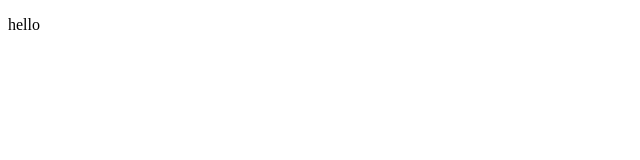
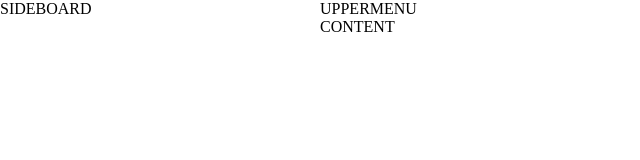
Before and after one commit to RoyBlackfyre/Dashbord, a plain HTML site: page index.html in a window 1280 px wide. Shown: the whole page, without its empty margins (0-640 px from the left). Drawn offline with Linux system fonts and the light colour scheme.

Commit message:
Add basic Layout
Created the 3 different elements of the webpage,
and layout of the grid

```diff
--- a/index.html
+++ b/index.html
@@ -7,6 +7,10 @@
     <title>Document</title>
 </head>
 <body>
-    <p>hello</p>
+    <div class="container">
+        <div class="sideboard">SIDEBOARD</div>
+        <div class="uppermenu">UPPERMENU</div>
+        <div class="content">CONTENT</div>
+    </div>
 </body>
 </html>
--- a/style.css
+++ b/style.css
@@ -0,0 +1,31 @@
+*{
+    box-sizing: border-box;
+    margin:0;
+}
+
+:root{
+    --padding:2em;
+}
+
+.container {
+    min-height: 100vh;
+    display:grid;
+    grid-template-columns: 1fr 3fr;
+    grid-template-rows:auto 1fr;
+    grid-template-areas:"sideboard uppermenu"
+                        "sideboard content-area";
+}
+
+.sideboard{
+    grid-area: sideboard;
+}
+
+.uppermenu{
+    grid-area: uppermenu;
+
+}
+
+.content{
+    grid-area: content-area;
+
+}
```
